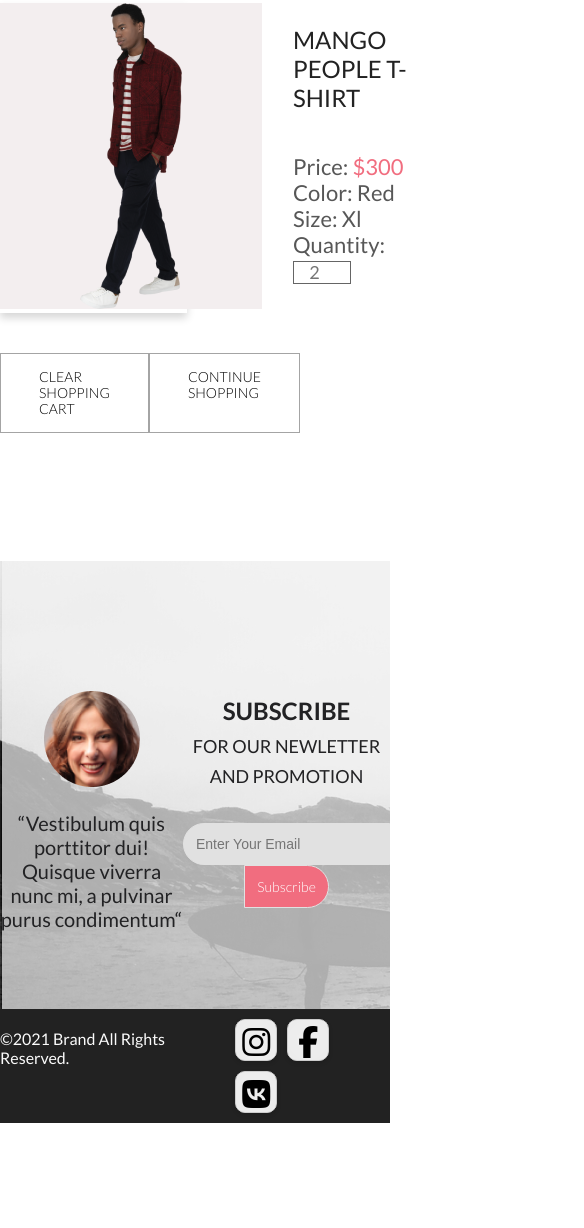
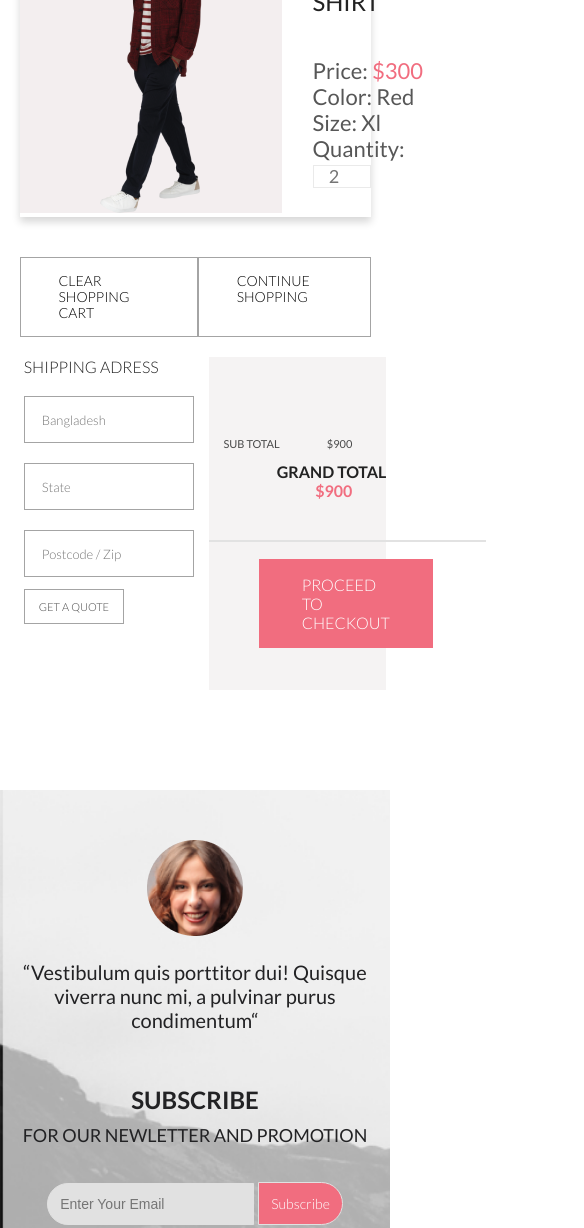
Before and after one commit to Mvm1983/site_pv, a plain HTML site: page cart.html in a window 390 px wide. Shown: the part 670-1898 px from the top of the page, 584 px wide, since content can reach past the window. Before the commit the page ends 1793 px from the top, so only its background shows below. Drawn offline with Linux system fonts and the light colour scheme.

Commit message:
ДЗ к заданию 8, адаптив для 768 для cart

```diff
--- a/cart.html
+++ b/cart.html
@@ -122,8 +122,20 @@
                 <input type="text" placeholder="Bangladesh">
                 <input type="text" placeholder="State">
                 <input type="text" placeholder="Postcode / Zip">
+                <a href="#">GET A QUOTE</a>
+            </div>
+
+            <div class="cart__price">
+                <div class="price__tag">
+                    <p class="price__tag_sub">SUB TOTAL <span>$900</span></p>
+                    <p class="price__tag_grand">GRAND TOTAL <span>$900</span></p>
+                </div>
+                <hr class="cart__price_line">
+                <a class="cart__price_button" href="#">PROCEED TO CHECKOUT</a>
             </div>
         </div>
+
+
 
     </div>
 
--- a/style.scss
+++ b/style.scss
@@ -372,13 +372,14 @@
     background-image: url(images/footer_index.jpg);
     background-repeat: no-repeat;
     background-size: cover;
-    height: 448px;
+    //height: 448px;
 }
 
 .contact__box {
     display: flex;
     justify-content: space-between;
-    padding-top: 130px;
+    padding-top: 86px;
+    padding-bottom: 120px;
 
 
     &_info {
@@ -565,11 +566,20 @@
     }
 
     &__right{
-        margin-left: 500px;
+        margin-left: 450px;
 
         &_list{
             list-style-type: none;
             display: flex;
+        }
+
+        &_button{
+            @include font(#6F6E6E, 'Lato', 14px, 400, 17px);
+            cursor: pointer;
+        }
+
+        &_span{
+            padding: 0 10px 0 10px;
         }
     }
 
@@ -791,10 +801,11 @@
     justify-content: space-between;
     margin-top: 96px;
     margin-bottom: 128px;
+    flex-wrap: wrap;
 }
 
 .cart_container{
-    width: 48%;
+    width: 55%;
 }
 
 .cart__link{
@@ -828,7 +839,7 @@
     input{
         @include font(#656565, 'Lato', 18px, 400, 21px);
         text-align: center;
-        border: 1px solid #656565;
+        border: 1px solid #EAEAEA;
     };
 
 }
@@ -852,10 +863,11 @@
 }
 
 .customer_info{
-    width: 48%;
+    width: 380px;
     padding: 20px 0 0 20px;
 }
 .customer_data{
+    margin-bottom: 58px;
     h2{
         @include font(#222222, 'Lato', 16px, 300, 19px);
         margin-bottom: 20px;
@@ -869,4 +881,135 @@
         padding-left: 17px;
         margin-bottom: 20px;
     }
+
+    a{
+        @include font(#4A4A4A, 'Lato', 11px, 300, 13px);
+        padding: 10px 14px;
+        border: 1px solid #A4A4A4;
+        text-decoration: none;
+    }
+
+    a:hover{
+        border: 1px solid $color_link;
+        color: $color_link;
+    }
 }
+
+.cart__price{
+    background-color: #F5F3F3;
+
+    &_line{
+        width: 275px;
+        border: 1px solid #E2E2E2;
+        margin: 0 auto 17px auto;
+    }
+
+    .cart__price_button{
+        display: inline-block;
+        margin: 0 50px 42px;
+        @include font(#FFFFFF, 'Lato', 16px, 300, 19px);
+        padding: 15px 42px;
+        border: 1px solid $color_link;
+        background-color: $color_link;
+        text-decoration: none;
+    }
+
+    .cart__price_button:hover{
+        color: $color_link;
+        background-color: #F5F3F3;
+    }
+
+}
+
+.price__tag{
+    text-align: right;
+    margin-top: 40px;
+}
+
+.price__tag_sub{
+    @include font(#4A4A4A, 'Lato', 11px, 400, 13px);
+    padding-top: 40px;
+    margin-bottom: 12px;
+    span{
+        margin: 0 34px 0 45px;
+    }
+}
+
+.price__tag_grand{
+    @include font(#222222, 'Lato', 16px, 700, 19px);
+    margin-bottom: 40px;
+    span{
+        margin: 0 34px 0 45px;
+        color: $color_link;
+    }
+}
+
+
+/*Media для cart*/
+@media (max-width: 768px) {
+    .container{
+        max-width: 768px;
+        margin: 0 auto;
+    }
+
+    .cat__headtext{
+        margin-left: 16px;
+    }
+
+    .cart_container{
+        width: 90%;
+        margin: 0 auto;
+    }
+
+    .cart_button{
+        justify-content: space-around;
+    }
+
+    .customer_info{
+        display: flex;
+        width: 100%;
+        justify-content: space-around;
+        margin-bottom: 100px;
+    }
+
+    .customer_data{
+        width: 48%;
+        input{
+            width: 85%;
+        }
+    }
+
+    .cart__price{
+        width: 48%;
+    }
+
+    .cart__price_button{
+        padding: 15px 25px;
+        margin: 0 auto;
+    }
+
+    .contact{
+
+    }
+
+    .contact__box{
+        flex-direction: column;
+        padding-top: 50px;
+        justify-content: center;
+
+        &_info{
+            margin: 0 auto;
+            margin-bottom: 48px;
+        }
+        &_email{
+            margin: 0 auto;
+            margin-bottom: 80px;
+        }
+    }
+
+    .footer__container{
+        padding-left: 32px;
+        padding-right: 32px;
+    }
+
+}
```
Also changed, not shown: catalog.html (+4 -4 lines), index.html (+2 -2 lines), product.html (+1 -1 lines), style.css, 1 other file.
